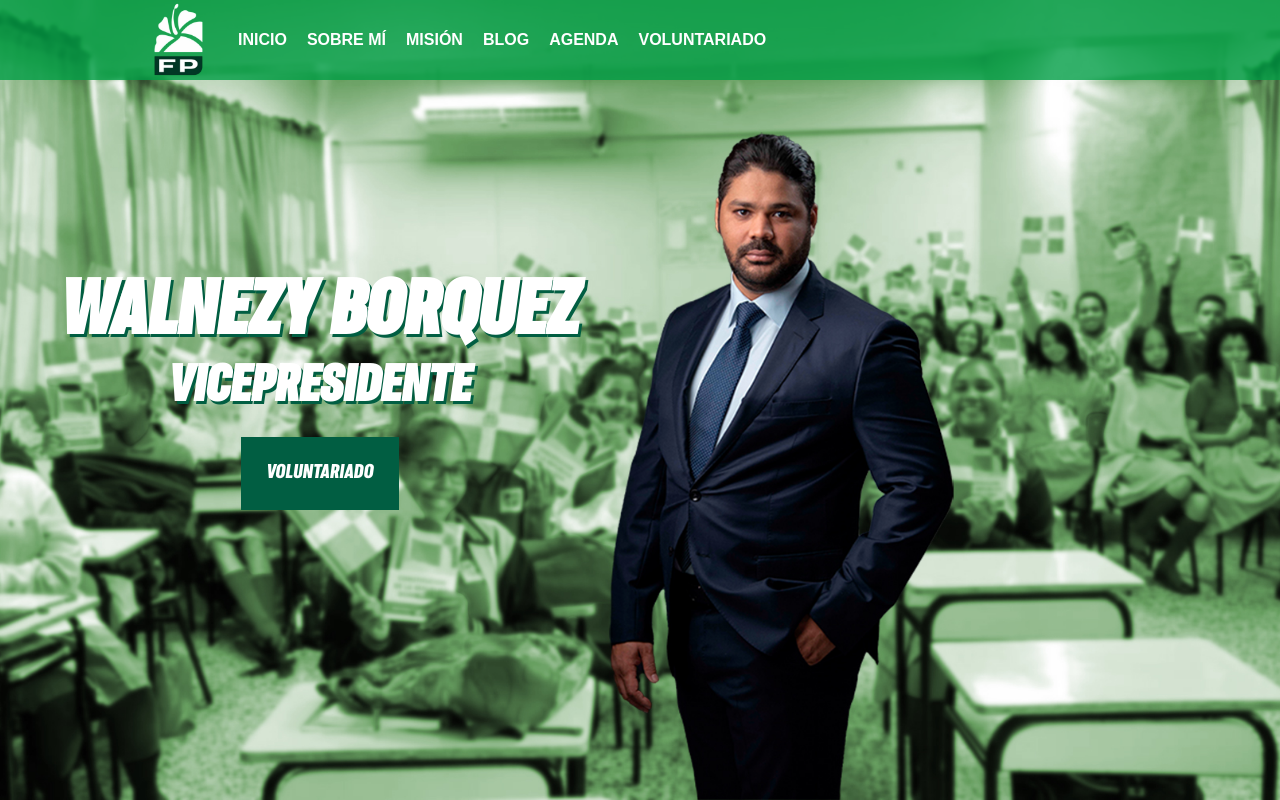
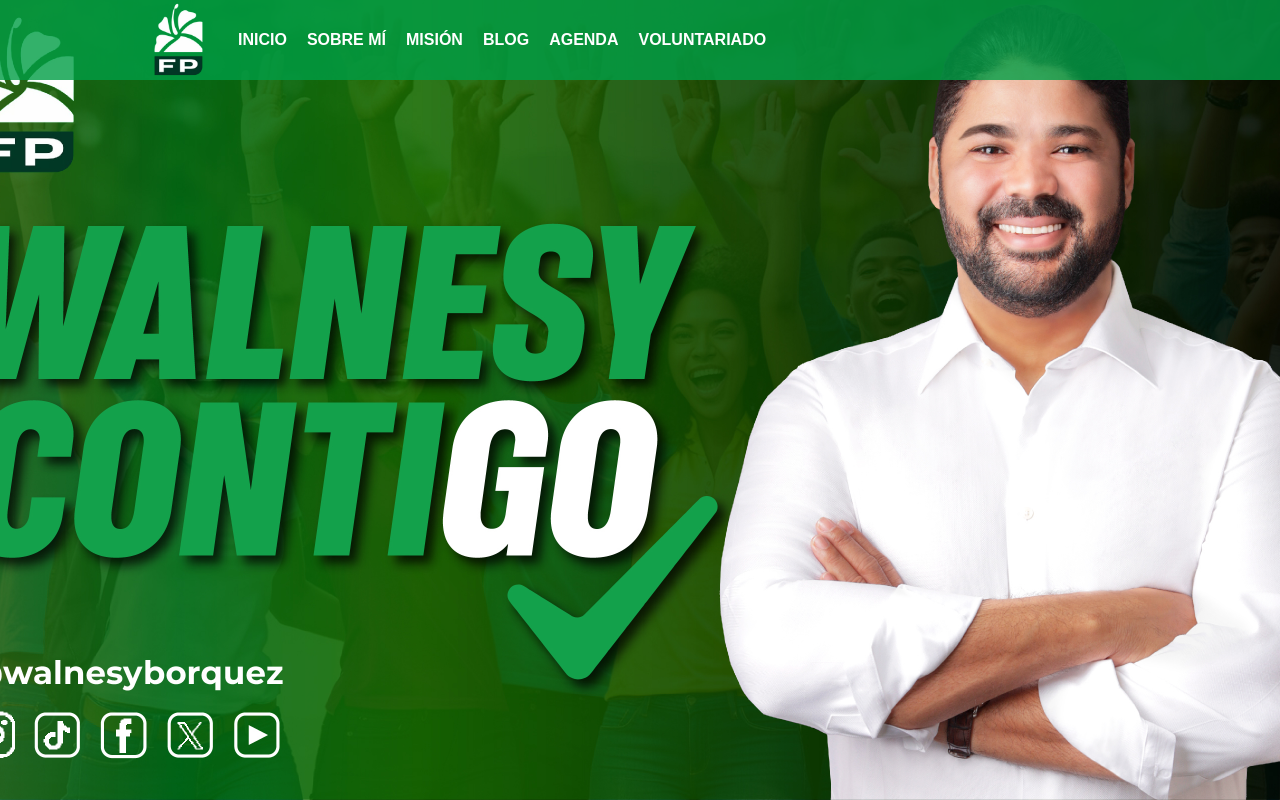
Before and after one commit to knarfangelo/walnesy, an Angular app: page / in a window 1280 px wide. Shown: the top 800 px of the page. Built offline with nearby package versions, Linux system fonts and the light colour scheme.

Commit message:
holamundo 34

```diff
--- a/src/app/components/inicio/inicio.component.ts
+++ b/src/app/components/inicio/inicio.component.ts
@@ -16,11 +16,8 @@ import { NavegacionComponent } from "../navegacion/navegacion.component";
             <header>
         <main>
         <div class="contenido">
-          <h1>WALNEZY BORQUEZ</h1>
-          <h3>VICEPRESIDENTE</h3>
-          <a class="voluntariado" href="#voluntariado">VOLUNTARIADO</a>
         </div>
-        <img class="colegio" src="/inicio/inicio-fondo.jpg" alt="">
+        <img class="colegio" src="/inicio/vallacontigo.jpg" alt="">
       </main>
   </header>
 
```
Also changed, not shown: public/inicio/vallacontigo.jpg (added).
